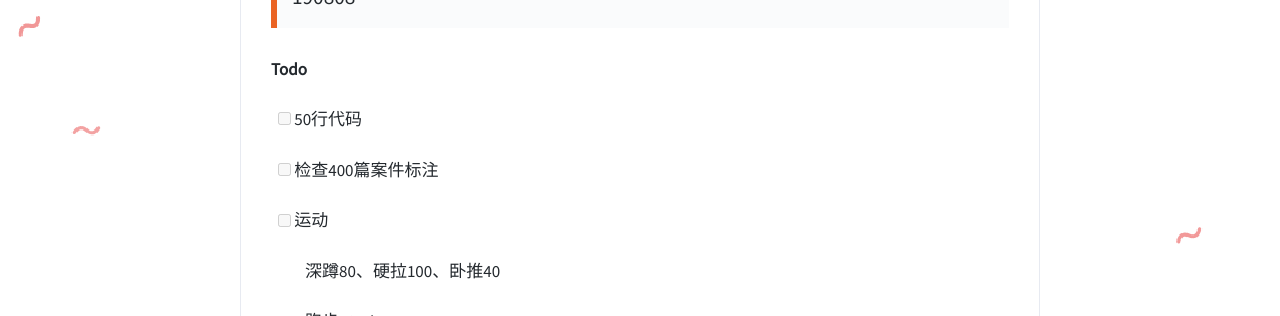
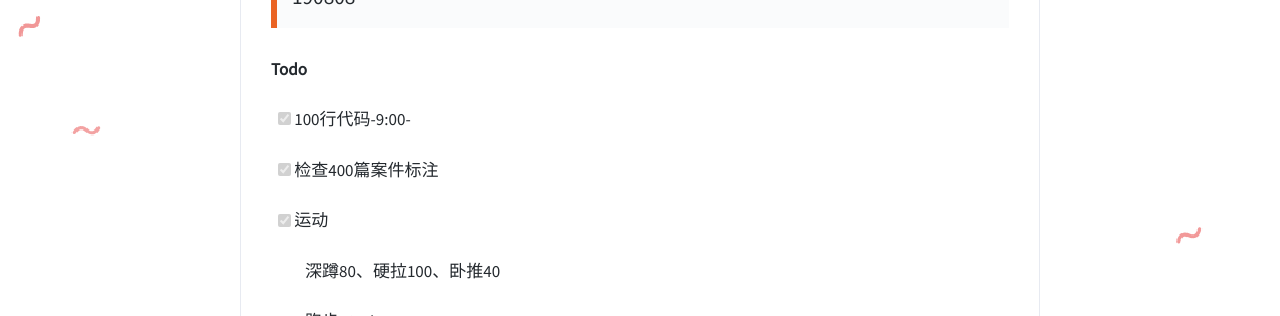
Before and after one commit to zhoudajun/zhoudajun.github.io, a Jekyll site: the page built from _posts/2019-08-10-w32-weekly.md, in a window 1280 px wide. Shown: the part 873-1189 px from the top of the page. Built offline with Jekyll 4.4.1, drawn with Linux system fonts in a browser that asks for light colours; comment, search, counter and statistics services are not loaded.

Commit message:
Update 2019-08-10-w32-weekly.md

```diff
--- a/_posts/2019-08-10-w32-weekly.md
+++ b/_posts/2019-08-10-w32-weekly.md
@@ -22,11 +22,11 @@ tags: log
 
 **Todo**
 
-+ [ ] 50行代码
++ [x] 100行代码-9:00-
 
-+ [ ] 检查400篇案件标注
++ [x] 检查400篇案件标注
 
-+ [ ] 运动
++ [x] 运动
 
   深蹲80、硬拉100、卧推40
 
```
